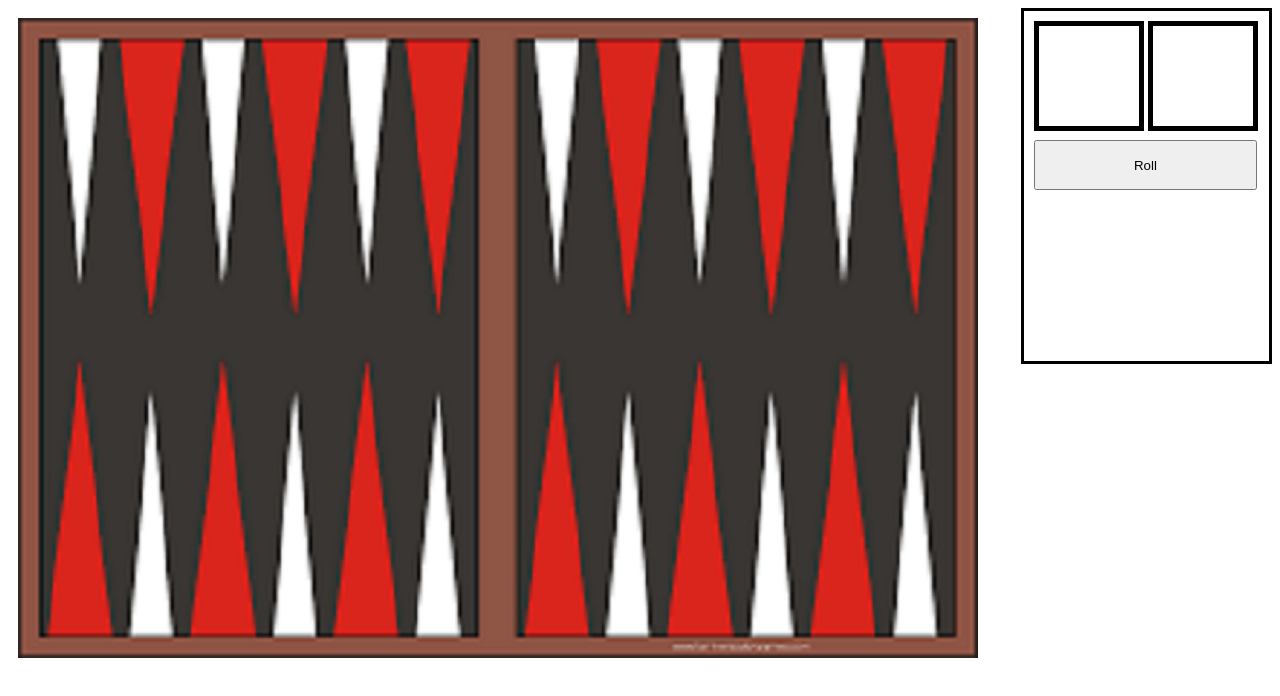
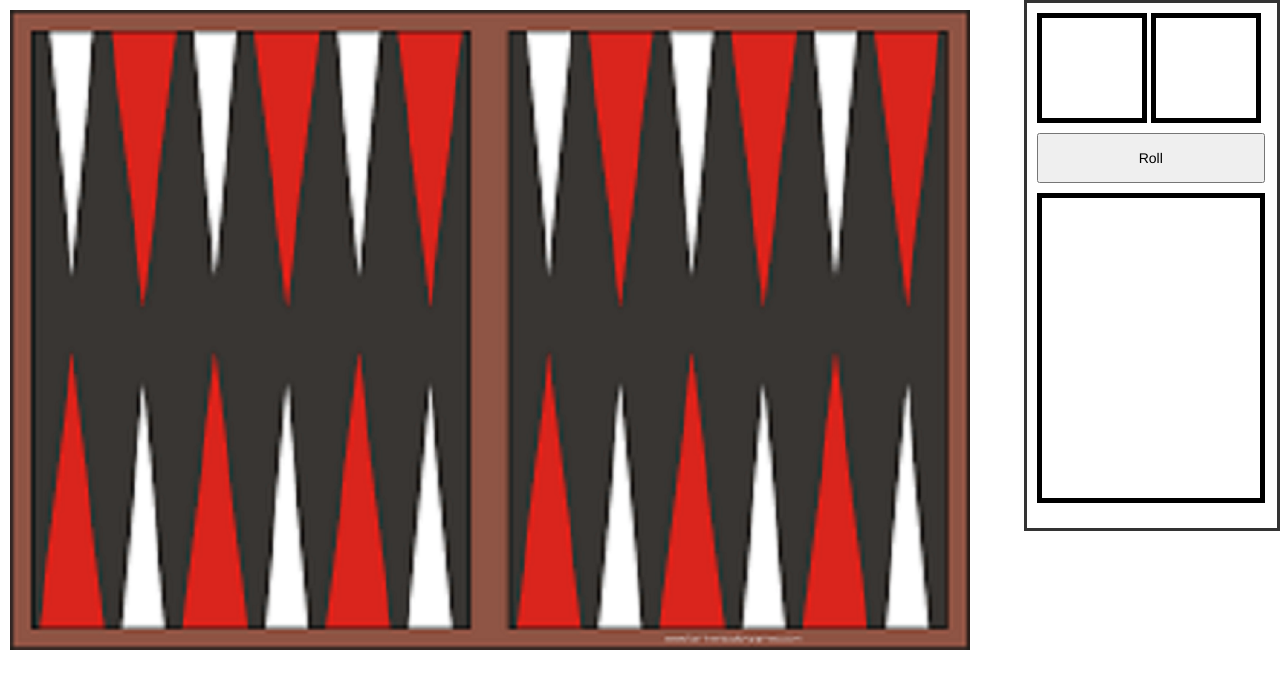
Before and after one commit to GeorgeMartinac/BackDatGammonUp, a plain HTML site: page index.html in a window 1280 px wide. Drawn offline with Linux system fonts and the light colour scheme.

Commit message:
small changes

```diff
--- a/css/styles.css
+++ b/css/styles.css
@@ -9,8 +9,8 @@
 
 #controlPanel {
     border: solid;
-    height: 350px;
-    width: 245px;
+    height: 525px;
+    width: 250px;
     display: inline-block;
     clear: both;
     float: right;
@@ -49,3 +49,11 @@
     margin-left: 10px;
     margin-top: 5px;
 }
+
+#player_info {
+    border: 5px solid black;
+    height: 300px;
+    width: 218px;
+    margin-left: 10px;
+    margin-top: 10px;
+}
--- a/index.html
+++ b/index.html
@@ -4,10 +4,8 @@
 	<title></title>
 	<meta charset="UTF-8">
 	<link rel="stylesheet" href="css/styles.css">
-<!-- 	<link rel="stylesheet" href="css/bootstrap-theme.min.css.map">
-	<link rel="stylesheet" href="css/bootstrap-theme.min.css">
-	<link rel="stylesheet" href="css/bootstrap.min.css.map">
-	<link rel="stylesheet" href="css/bootstrap.min.css"> -->
+	<link rel='stylesheet' href="css/bootstrap.min.css">
+	<link rel="stylesheet" href="css/bootstrap.min.css">
 </head>
 <body>
 	<!-- <div id='board'></div> -->
@@ -16,12 +14,12 @@
 		<div id='die1'></div>
 		<div id='die2'></div>
 		<button id='roll' type="button">Roll</button>
-		<div id='player info'></div>
+		<div id='player_info'></div>
 
 
 	</div>
 	<script src="js/jquery-3.0.0.min.js"></script>
 	<script src="js/index.js"></script>
-	<!-- <script src="js/bootstrap.min.js"></script> -->
+	<script src="js/bootstrap.min.js"></script>
 </body>
 </html>
```
Also changed, not shown: css/bootstrap.min.css, js/bootstrap.min.js.
